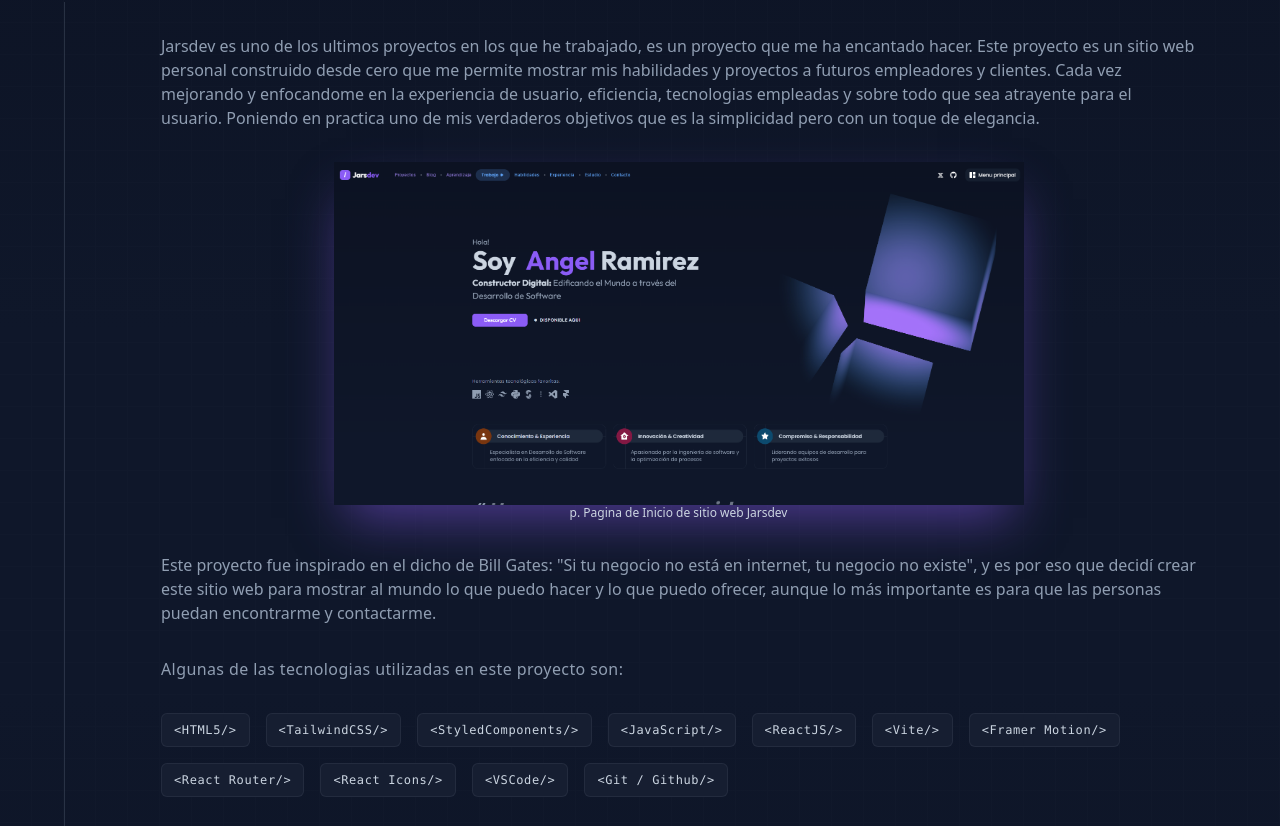
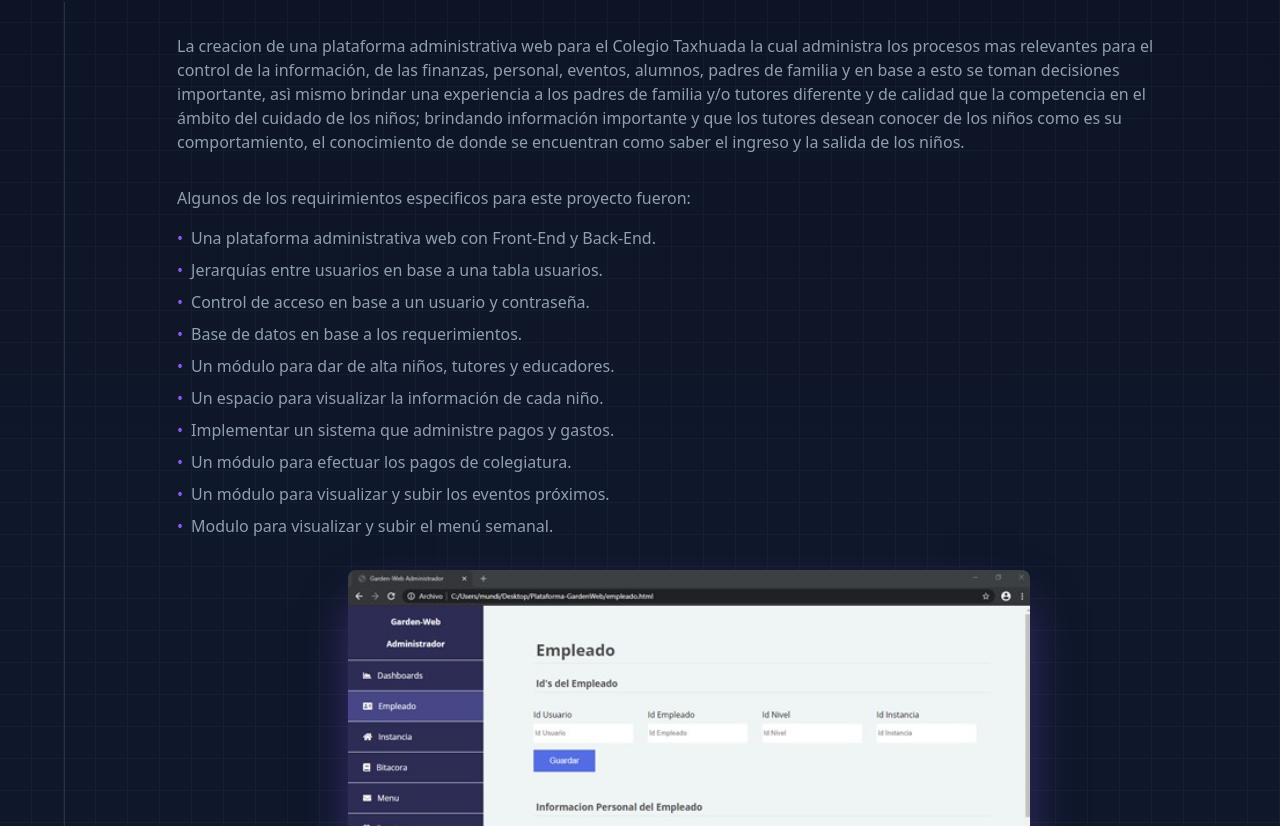
Before and after one commit to ImJars/Development-full-coding, a React (Vite) app: page /project_page_Three in a window 1280 px wide. Shown: the part 394-1220 px from the top of the page. Built offline with nearby package versions, Linux system fonts and the light colour scheme.

Commit message:
Update projects

```diff
--- a/src/components/projects/project_page_Five.jsx
+++ b/src/components/projects/project_page_Five.jsx
@@ -172,14 +172,13 @@ function PageProjectFive() {
                   </div>
                   <p className="text-text-general my-8">
                     El software para la empresa Grupo Holcim cumplio con las
-                    necesidades ya descrita en los requerimientos de igual
-                    manera en base al análisis realizador se detecto, corrigio y
+                    necesidades ya descritas en los requerimientos de igual
+                    manera en base al análisis realizado se detecto, corrigio y
                     sugirieron herramientas o procedimientos que ayudaron con el
                     proceso de mejora.
                   </p>
                   <p className="text-text-general my-8">
-                    Si requieres más información sobre este proyecto, puedes
-                    consultarlo en los siguientes enlaces:
+                    Mas información sobre este proyecto en los siguientes enlaces:
                   </p>
                   <div className="flex justify-center space-x-14">
                     <div className="inline-block group">
--- a/src/components/projects/project_page_Three.jsx
+++ b/src/components/projects/project_page_Three.jsx
@@ -38,7 +38,7 @@ const BackgroundSection = styled.div`
     height: 100%;
     position: absolute;
     z-index: 1;
-    opacity: 0.3199;
+    opacity: 1;
   }
 `;
 const TitleSection = styled.div`
@@ -54,7 +54,7 @@ const TitleSection = styled.div`
 `;
 
 function PageProjectThree() {
-    const navigate = useNavigate();
+  const navigate = useNavigate();
   return (
     <>
       <BackgroundSection>
@@ -62,62 +62,129 @@ function PageProjectThree() {
         <section className=" text-white">
           <ProjectSection>
             <div className="content-wrapped pt-20 sm:pt-32">
-              <div className="flex">
+              <div className="flex mx-4 sm:mx-0">
                 <button onClick={() => navigate(-1)} className="">
                   <MdOutlineKeyboardBackspace className="text-4xl text-text-general hover:scale-90 transition-all duration-300 ease-in-out" />
                 </button>
               </div>
-              <TitleSection className="mx-5 sm:mx-0 my-20 flex justify-center">
+              <TitleSection className="mx-4 sm:mx-0 my-20 flex justify-center">
                 <h1 className="Title-Name text-text-white-gray text-7xl font-bold tracking-wide">
-                  Proyecto CMO
+                  Garden WEB
                 </h1>
               </TitleSection>
-              <div className="border-l px-5 pb-28 md:pl-24 border-text-general border-opacity-20">
-                <div>
-                  <p className="text-text-general my-8 text-justify sm:text-left">
-                    Jarsdev es uno de los ultimos proyectos en los que he
-                    trabajado, es un proyecto que me ha encantado hacer. Este
-                    proyecto es un sitio web personal construido desde cero que
-                    me permite mostrar mis habilidades y proyectos a futuros
-                    empleadores y clientes. Cada vez mejorando y enfocandome en
-                    la experiencia de usuario, eficiencia, tecnologias empleadas
-                    y sobre todo que sea atrayente para el usuario. Poniendo en
-                    practica uno de mis verdaderos objetivos que es la
-                    simplicidad pero con un toque de elegancia.
+              <div className="border-l pb-28 md:pl-24 border-text-general border-opacity-20">
+                <div className="mx-4">
+                  <p className="text-text-general my-8 sm:text-left">
+                    La creacion de una plataforma administrativa web para el
+                    Colegio Taxhuada la cual administra los procesos mas
+                    relevantes para el control de la información, de las
+                    finanzas, personal, eventos, alumnos, padres de familia y en
+                    base a esto se toman decisiones importante, asì mismo
+                    brindar una experiencia a los padres de familia y/o tutores
+                    diferente y de calidad que la competencia en el ámbito del
+                    cuidado de los niños; brindando información importante y que
+                    los tutores desean conocer de los niños como es su
+                    comportamiento, el conocimiento de donde se encuentran como
+                    saber el ingreso y la salida de los niños.
                   </p>
+                  <p className="text-text-general my-4 text-justify sm:text-left">
+                    Algunos de los requirimientos especificos para este proyecto
+                    fueron:
+                  </p>
+                  <ul className="text-text-general my-4 sm:text-left flex flex-col gap-2">
+                    <li className="flex space-x-2">
+                      <span className="text-text-purple">&#8226;</span>
+                      <p>
+                        Una plataforma administrativa web con Front-End y
+                        Back-End.
+                      </p>
+                    </li>
+                    <li className="flex space-x-2">
+                      <span className="text-text-purple">&#8226;</span>
+                      <p>
+                        Jerarquías entre usuarios en base a una tabla usuarios.
+                      </p>
+                    </li>
+                    <li className="flex space-x-2">
+                      <span className="text-text-purple">&#8226;</span>
+                      <p>
+                        Control de acceso en base a un usuario y contraseña.
+                      </p>
+                    </li>
+                    <li className="flex space-x-2">
+                      <span className="text-text-purple">&#8226;</span>
+                      <p>Base de datos en base a los requerimientos.</p>
+                    </li>
+                    <li className="flex space-x-2">
+                      <span className="text-text-purple">&#8226;</span>
+                      <p>
+                        Un módulo para dar de alta niños, tutores y educadores.
+                      </p>
+                    </li>
+                    <li className="flex space-x-2">
+                      <span className="text-text-purple">&#8226;</span>
+                      <p>
+                        Un espacio para visualizar la información de cada niño.
+                      </p>
+                    </li>
+                    <li className="flex space-x-2">
+                      <span className="text-text-purple">&#8226;</span>
+                      <p>
+                        Implementar un sistema que administre pagos y gastos.
+                      </p>
+                    </li>
+                    <li className="flex space-x-2">
+                      <span className="text-text-purple">&#8226;</span>
+                      <p>Un módulo para efectuar los pagos de colegiatura.</p>
+                    </li>
+                    <li className="flex space-x-2">
+                      <span className="text-text-purple">&#8226;</span>
+                      <p>
+                        Un módulo para visualizar y subir los eventos próximos.
+                      </p>
+                    </li>
+                    <li className="flex space-x-2">
+                      <span className="text-text-purple">&#8226;</span>
+                      <p>Modulo para visualizar y subir el menú semanal.</p>
+                    </li>
+                  </ul>
                   <div className="flex flex-col justify-center my-8">
                     <img
-                      src="legacyier-express.png"
-                      alt="img_legacyier-express"
-                      className="w-2/3 shadow-2xl shadow-text-purple/50 flex justify-center mx-auto"
+                      src="gardenWeb.jpg"
+                      alt="img_garden_web"
+                      className="w-full sm:w-2/3 shadow-2xl shadow-text-purple/50 flex justify-center mx-auto rounded-lg"
                     />
                     <p className="flex justify-center text-xs text-text-white-gray">
-                      p. Pagina de Inicio de sitio web Jarsdev
+                      p. Pagina de Administrador v1.0
                     </p>
                   </div>
                   <p className="text-text-general my-8">
-                    Este proyecto fue inspirado en el dicho de Bill Gates: "Si
-                    tu negocio no está en internet, tu negocio no existe", y es
-                    por eso que decidí crear este sitio web para mostrar al
-                    mundo lo que puedo hacer y lo que puedo ofrecer, aunque lo
-                    más importante es para que las personas puedan encontrarme y
-                    contactarme.
+                    Se beneficio tanto la optimización de tiempos de respuesta
+                    para conocer el estatus tanto general como cualquier area en
+                    especifico existente en el colegio, para brindar un mejor
+                    control financiero de pagos de colegiaturas y gastos
+                    existentes en la Guardería, teniendo a la mano esta
+                    informacion recabada de la base de datos.
+                  </p>
+                  <p className="text-text-general my-4">
+                    Además de ello se pudo brindar una experiencia de usuario
+                    (cliente) personalizada y de calidad, brindando información
+                    de los niños, eventos existentes en el colegio, control de
+                    conocimiento de comidas y seguridad en el ingreso y salida
+                    de los niños.
                   </p>
                   <p className="text-text-general tracking-wide my-8">
                     Algunas de las tecnologias utilizadas en este proyecto son:
                   </p>
                   <div className="flex flex-wrap gap-4 mt-5">
                     <Languajes title="HTML5" />
-                    <Languajes title="TailwindCSS" />
-                    <Languajes title="StyledComponents" />
+                    <Languajes title="CSS" />
                     <Languajes title="JavaScript" />
-                    <Languajes title="ReactJS" />
-                    <Languajes title="Vite" />
-                    <Languajes title="Framer Motion" />
-                    <Languajes title="React Router" />
-                    <Languajes title="React Icons" />
+                    <Languajes title="PHP" />
+                    <Languajes title="MySQL" />
                     <Languajes title="VSCode" />
                     <Languajes title="Git / Github" />
+                    <Languajes title="Google Drive" />
                   </div>
                 </div>
               </div>
--- a/src/projects.jsx
+++ b/src/projects.jsx
@@ -143,8 +143,8 @@ function Projects() {
                   projectLink={"/project_page_Two"}
                 />
                 <SoftwareProject
-                  title={'Web Apps'}
-                  description={'Aplicaciones web para empresas de desarrollo de software.'}
+                  title={'Garden WEB'}
+                  description={'Plataforma web la cual administra información, finanzas, personal, eventos, etc. En base a la informacion se toman decisiones.'}
                   skill_1={'TailwindCSS'}
                   skill_2={'ReactJS'}
                   skill_3={'NextJS'}
@@ -153,7 +153,7 @@ function Projects() {
                 />
                 <SoftwareProject
                   title={'ASIST-PROY'}
-                  description={'Sistema de gestión de proyectos para empresas de desarrollo de software.'}
+                  description={'Plataforma web la cual administra información, finanzas, personal, eventos, etc. En base a la informacion se toman decisiones.'}
                   skill_1={'TailwindCSS'}
                   skill_2={'ReactJS'}
                   skill_3={'NextJS'}
```
Also changed, not shown: public/gardenWeb.jpg (added).
